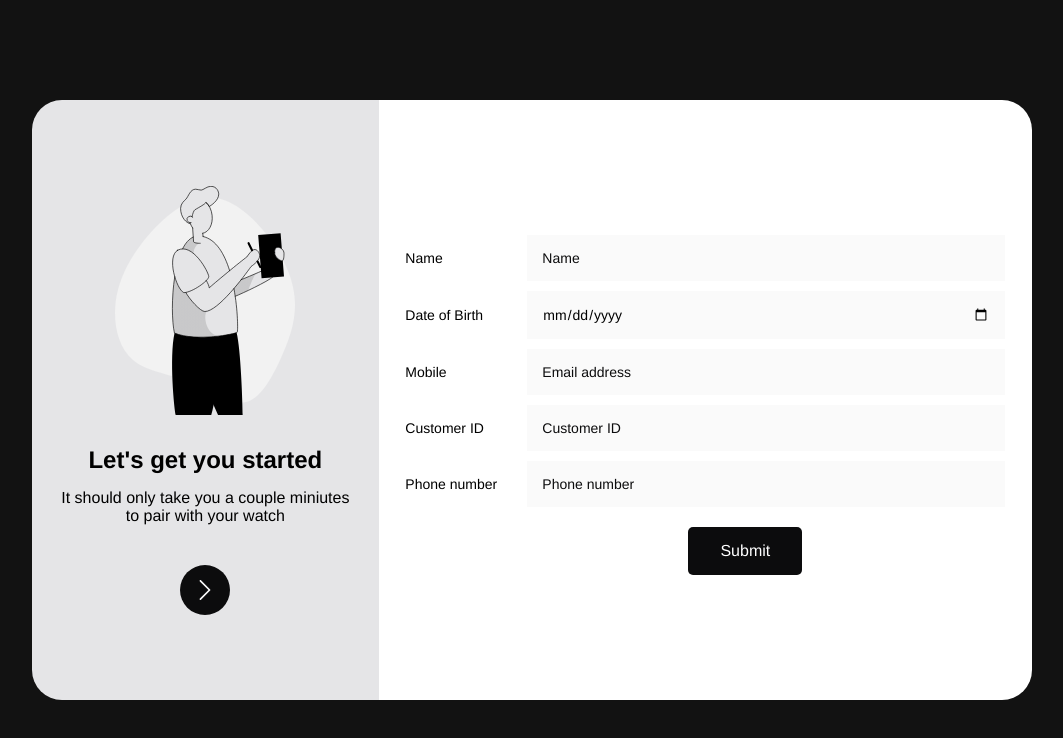
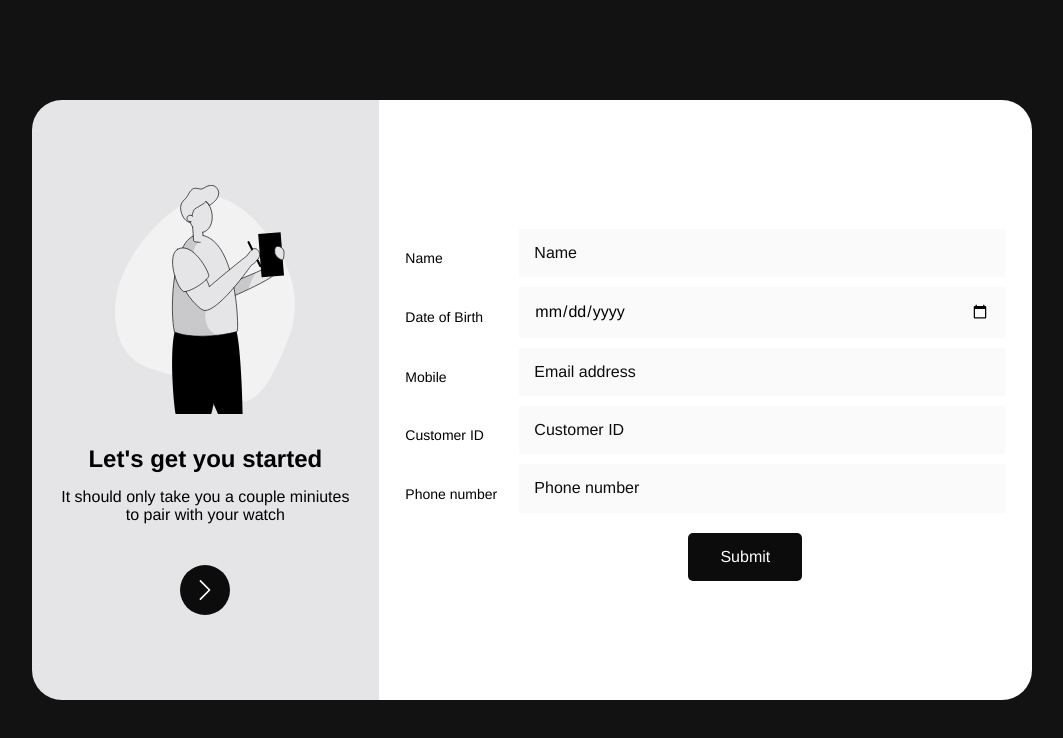
Before and after one commit to Supamaero/React-form, a React app: page / in a window 1280 px wide. Shown: the whole page, without its empty margins (108-1171 px from the left). Built offline with nearby package versions, Linux system fonts and the light colour scheme.

Commit message:
new update

```diff
--- a/package.json
+++ b/package.json
@@ -6,6 +6,7 @@
     "@testing-library/jest-dom": "^4.2.4",
     "@testing-library/react": "^9.4.1",
     "@testing-library/user-event": "^7.2.1",
+    "normalize.css": "^8.0.1",
     "react": "^16.13.0",
     "react-dom": "^16.13.0",
     "react-scripts": "3.4.0"
@@ -15,8 +16,8 @@
     "build": "react-scripts build",
     "test": "react-scripts test",
     "eject": "react-scripts eject",
-    "predeploy":"npm run build",
-    "deploy" : "gh-pages -d build"
+    "predeploy": "npm run build",
+    "deploy": "gh-pages -d build"
   },
   "eslintConfig": {
     "extends": "react-app"
--- a/src/App.css
+++ b/src/App.css
@@ -90,6 +90,7 @@
 
 .form_label{
     display: flex;
+    margin-top:10px;
 
 
 }
--- a/src/form.js
+++ b/src/form.js
@@ -14,50 +14,18 @@ class Form extends React.Component {
             number:""
 
         }
-        this.nameChangeHandler = this.nameChangeHandler.bind(this);
-        this.dateChangeHandler = this.dateChangeHandler.bind(this);
-        this.emailChangeHandler = this.emailChangeHandler.bind(this);
-        this.customerChangeHandler = this.customerChangeHandler.bind(this);
-        this.numberChangeHandler = this.numberChangeHandler.bind(this);
-        this.submitHandleEvent = this.submitHandleEvent.bind(this);
-
+        this.handleChange = this.handleChange.bind(this);
     }
 
-    nameChangeHandler(event){
+    handleChange(event){
         event.preventDefault();
         this.setState({
-            name: event.target.value
+            [event.target.name]: event.target.value
         })
     }
 
-    dateChangeHandler(event){
-        event.preventDefault();
-        this.setState({
-            date:event.target.value
-        })
-    }
 
-    emailChangeHandler(event){
-        event.preventDefault();
-        this.setState({
-            email:event.target.value
-        })
 
-    }
-
-    customerChangeHandler(event){
-        event.preventDefault();
-        this.setState({
-            customer:event.target.value
-        })
-    }
-
-    numberChangeHandler(event){
-        event.preventDefault();
-        this.setState({
-            number:event.target.value
-        })
-    }
 
     submitHandleEvent(event){
         alert(`${this.state.name} ${this.state.number} ${this.state.customer} ${this.state.date} ${this.state.email}`);
@@ -77,23 +45,16 @@ componentDidMount(){
             customer:this.userData.customer,
             number:this.userData.number
         })
+    }
+}
 
-        }else{
-            this.setState({
-                name:"",
-                date:"",
-                email:"",
-                customer:"",
-                number:""
-            })
-    }
+componentDidUpdate(nextProps, nextState){
 
 }
 
-componentDidUpdate(nextProps, nextState){
-    localStorage.setItem("user",JSON.stringify(nextState))
-}
+
     render() {
+
         return (
             <div>
             <form className="top" onSubmit={this.submitHandleEvent}>
@@ -102,36 +63,36 @@ componentDidUpdate(nextProps, nextState){
 
             <div className="form_label">
                 <label > Name </label>
-                 <input type ="text" placeholder="Name" value = {this.state.name}
-                 onChange = {this.nameChangeHandler}
+                 <input name="name" type ="text" placeholder="Name" value = {this.state.name}
+                 onChange = {this.handleChange}
                  />
             </div>
 
             <div className="form_label">
                 <label> Date of Birth </label>
-                <input type ="date" placeholder="Date" value = {this.state.date}
-                onChange ={this.dateChangeHandler}
+                <input name="date" type ="date" placeholder="Date" value = {this.state.date}
+                onChange ={this.handleChange}
                  />
 
             </div>
 
             <div className="form_label">
                 <label> Mobile </label>
-                <input type ="email" placeholder="Email address" value = {this.state.email}
-                onChange ={this.emailChangeHandler} />
+                <input  name="email" type ="email" placeholder="Email address" value = {this.state.email}
+                onChange ={this.handleChange} />
 
             </div>
 
             <div className="form_label">
                 <label> Customer ID </label>
-                <input type ="text" placeholder="Customer ID" value = {this.state.customer}
-                onChange ={this.customerChangeHandler} />
+                <input name="customer" type ="text" placeholder="Customer ID" value = {this.state.customer}
+                onChange ={this.handleChange} />
             </div>
 
             <div className="form_label">
                 <label> Phone number </label>
-                <input type ="number" placeholder="Phone number" value = {this.state.number}
-                onChange ={this.numberChangeHandler} />
+                <input name="number" type ="number" placeholder="Phone number" value = {this.state.number}
+                onChange ={this.handleChange} />
             </div>
 
             </div>
--- a/src/main.js
+++ b/src/main.js
@@ -1,5 +1,6 @@
 import React from 'react';
 import Project from './project';
+import 'normalize.css';
 
 
 
```
Also changed, not shown: 1 other file.
